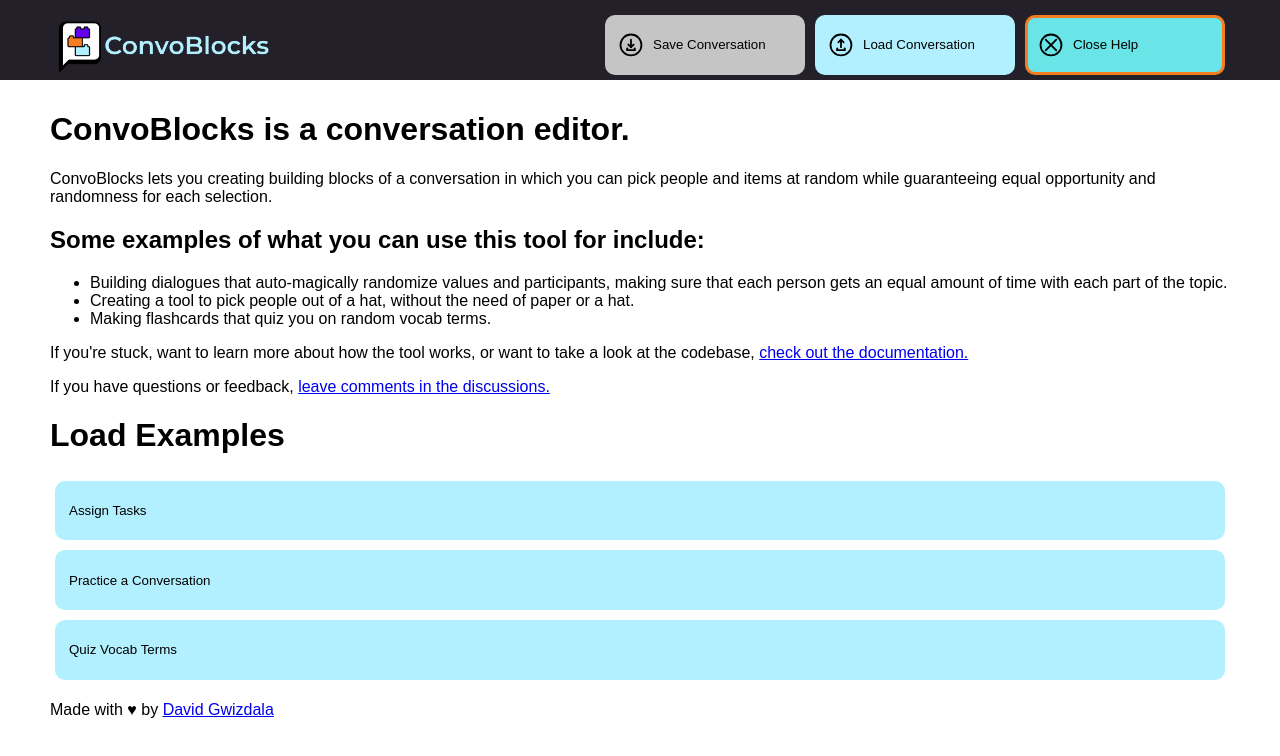
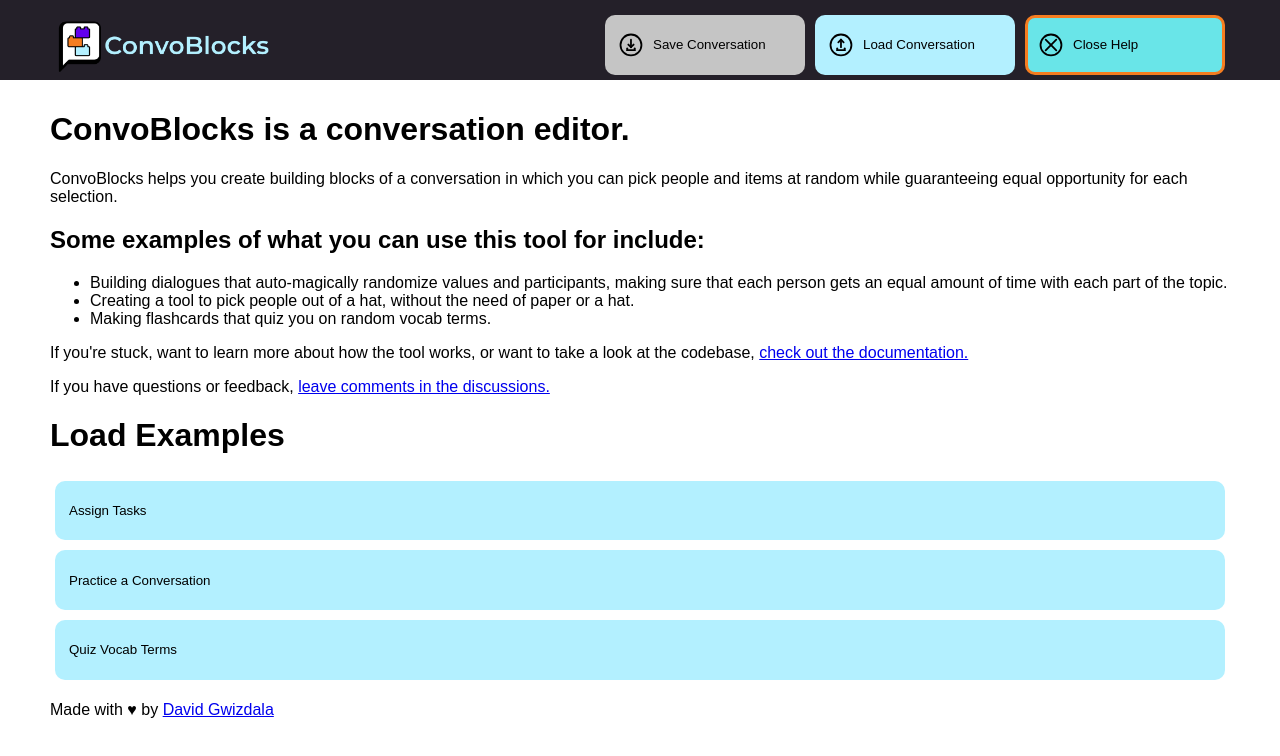
Before and after one commit to gwizdala/convoblocks, a React (Create React App) app: page / in a window 1280 px wide. Both pictures are taken after a click on the button "Help". Shown: the top 756 px of the page. Built offline with nearby package versions, Linux system fonts and the light colour scheme.

Commit message:
Fixed spelling issue on help page

```diff
--- a/src/containers/helpContainer.js
+++ b/src/containers/helpContainer.js
@@ -14,7 +14,7 @@
     return (
         <div className="container container-help">
             <h1>ConvoBlocks is a conversation editor.</h1>
-            <p>ConvoBlocks lets you creating building blocks of a conversation in which you can pick people and items at random while guaranteeing equal opportunity and randomness for each selection.</p>
+            <p>ConvoBlocks helps you create building blocks of a conversation in which you can pick people and items at random while guaranteeing equal opportunity for each selection.</p>
             <h2>Some examples of what you can use this tool for include:</h2>
             <ul>
                 <li>Building dialogues that auto-magically randomize values and participants, making sure that each person gets an equal amount of time with each part of the topic.</li>
```
